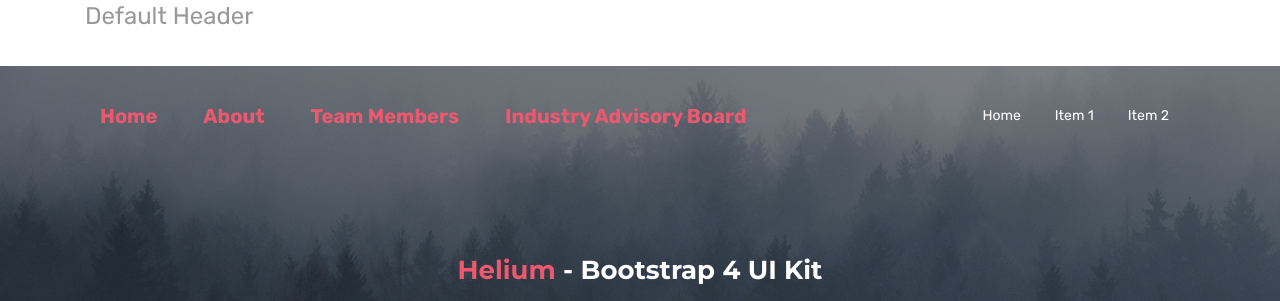
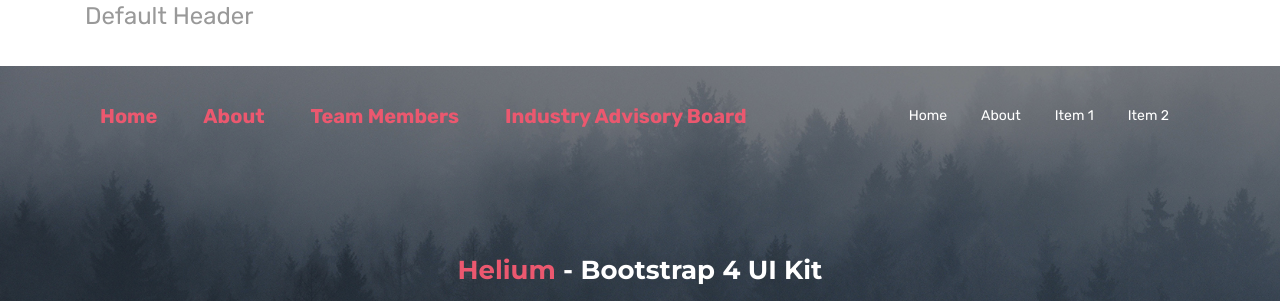
Before and after one commit to ascent-dt/ascent-dt-old.github.io, a Jekyll site: the page built from headers.html, in a window 1280 px wide. Shown: the part 302-603 px from the top of the page. Built offline with Jekyll 4.4.1, drawn with Linux system fonts in a browser that asks for light colours.

Commit message:
Update headers.html

```diff
--- a/headers.html
+++ b/headers.html
@@ -41,6 +41,9 @@
                 <ul class="navbar-nav">
                   <li class="nav-item">
                     <a class="nav-link" href="index.html">Home</a>
+                  </li>
+                  <li class="nav-item">
+                    <a class="nav-link" href="index.html">About</a>
                   </li>
                   <li class="nav-item">
                     <a class="nav-link" href="services.html">Item 1</a>
```
